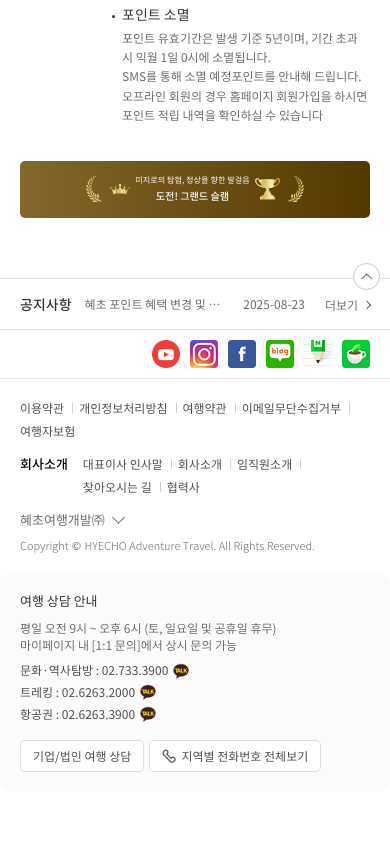
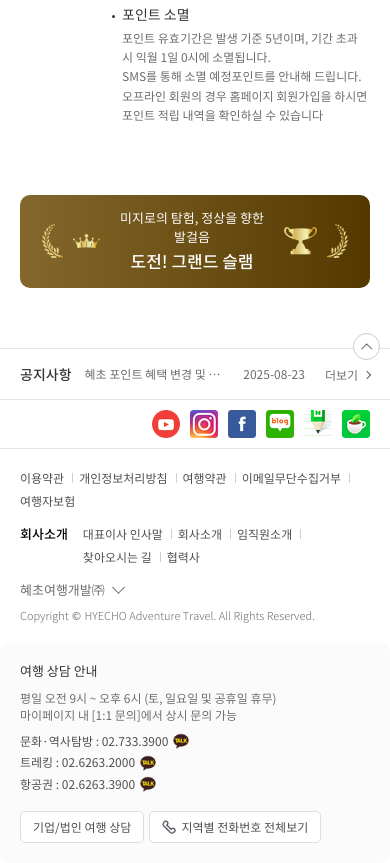
Before and after one commit to kik87827/travel_hyecho, a website: page src/vip_info.html in a window 390 px wide. Shown: the part 2179-3042 px from the top of the page. Before the commit the page ends 2971 px from the top, so only its background shows below. Drawn offline with nearby package versions, Linux system fonts and the light colour scheme; files that its build step writes are made by us from their sources; files whose address does not match are found by name.

Commit message:
2차분 완료 2

```diff
--- a/src/assets/css/_design_v2.scss
+++ b/src/assets/css/_design_v2.scss
@@ -977,18 +977,18 @@
     background-image: -ms-linear-gradient( 0deg, rgb(132,103,44) 0%, rgb(83,57,0) 100%);
     background-image: linear-gradient(90deg, rgb(132,103,44) 0%, rgb(83,57,0) 100%);
     &:before,
-    &:after{display:block;content:'';background-position:0 0;background-size:100% auto; background-repeat:no-repeat;width:32px;height:52px;}
+    &:after{display:block;content:'';background-position:0 0;background-size:100% auto; background-repeat:no-repeat;width:32px;height:52px; flex-basis: 32px; flex-shrink: 0;}
     &:before{background-image:url("../images/obj_king_left_feather.png");margin-right:15px;}
     &:after{background-image:url("../images/obj_king_right_feather.png");margin-left:15px;}
     .img_king,
-    .img_trophy{display:block;background-position:0 0;background-size:100% auto; background-repeat:no-repeat;}
-    .img_king{background-image:url("../images/obj_king_hat.png");width:40px; height:21px; margin-right:10px;}
-    .img_trophy{background-image:url("../images/obj_king_trophy.png");width:50px; height:43px;margin-left:10px;}
+    .img_trophy{display:block;background-position:0 0;background-size:100% auto; background-repeat:no-repeat; flex-shrink: 0;}
+    .img_king{background-image:url("../images/obj_king_hat.png");width:40px; height:21px; margin-right:10px; flex-basis: 40px;}
+    .img_trophy{background-image:url("../images/obj_king_trophy.png");width:50px; height:43px;  flex-basis: 50px; margin-left:10px;}
 }
 .award_para_wrap{
     color:#fff; display:flex; justify-content: center; align-items: flex-end; gap:5px; text-align: center;
     .text_sub_node,
-    .text_main_node{display:inline-block;}
+    .text_main_node{display:inline-block; word-break: keep-all;}
     .text_sub_node{font-size:20px;position:relative; top:-2px;}
     .text_main_node{font-size:24px; font-weight:500;}
 }
@@ -1228,25 +1228,52 @@
     .award_para_wrap{
         flex-direction: column; align-items: normal; gap:0;
     }
-    .award_banner_wrap{margin-top:9.13vw;}
+    .award_banner_wrap{margin-top:70px;}
     .award_banner{
-        border-radius:1.30vw;
+        border-radius: 10px;
+
+       &:before,
+        &:after{width:21px;height:35px; flex-basis:21px; margin-right:7px; margin-left:7px;}
+        &:before{margin-right:10px;}
+        &:after{margin-left:10px;}
+        .img_king{width:27px; height:14px; margin-right:10px; flex-basis:27px;}
+        .img_trophy{width:33px; height:29px; flex-basis:33px; margin-left:10px;}
+    }
+    .award_para_wrap{
+        .text_sub_node{font-size:13px;}
+        .text_main_node{font-size:17px;}
+    }
+
+}
+
+@media (max-width:374px){
+    /* .award_banner{
+        border-radius: 10px;
+
+       &:before,
+        &:after{width:21px;height:35px; flex-basis:21px; margin-right:7px; margin-left:7px;}
+        &:before{margin-right:10px;}
+        &:after{margin-left:10px;}
+        .img_king{width:27px; height:14px; margin-right:10px; flex-basis:27px;}
+        .img_trophy{width:33px; height:29px; flex-basis:33px; margin-left:10px;}
+    }
+    .award_para_wrap{
+        .text_sub_node{font-size:13px;}
+        .text_main_node{font-size:17px;}
+    } */
+    .award_banner{
+        border-radius:2.67vw;
 
         &:before,
-        &:after{width:4.17vw;height:6.78vw;}
-        &:before{margin-right:1.96vw;}
-        &:after{margin-left:1.96vw;}
-
-        .img_king{width:5.22vw; height:2.74vw; margin-right:1.30vw;}
-        .img_trophy{width:6.52vw; height:5.61vw; margin-left:1.30vw;}
+        &:after{width:5.61vw;height:9.36vw; flex-basis:5.61vw; margin-right:1.87vw; margin-left:1.87vw;}
+        &:before{margin-right:2.67vw;}
+        &:after{margin-left:2.67vw;}
+        .img_king{width:7.22vw; height:3.74vw; margin-right:2.67vw; flex-basis:7.22vw;}
+        .img_trophy{width:8.82vw; height:7.75vw; flex-basis:8.82vw; margin-left:2.67vw;}
     }
 
     .award_para_wrap{
-        .text_sub_node{font-size:2.09vw;}
-        .text_main_node{font-size:2.61vw;}
+        .text_sub_node{font-size:3.48vw;}
+        .text_main_node{font-size:4.55vw;}
     }
 }
-
-@media (max-width:374px){
-
-}
```
Also changed, not shown: dist/assets/css/style_v2.css.
